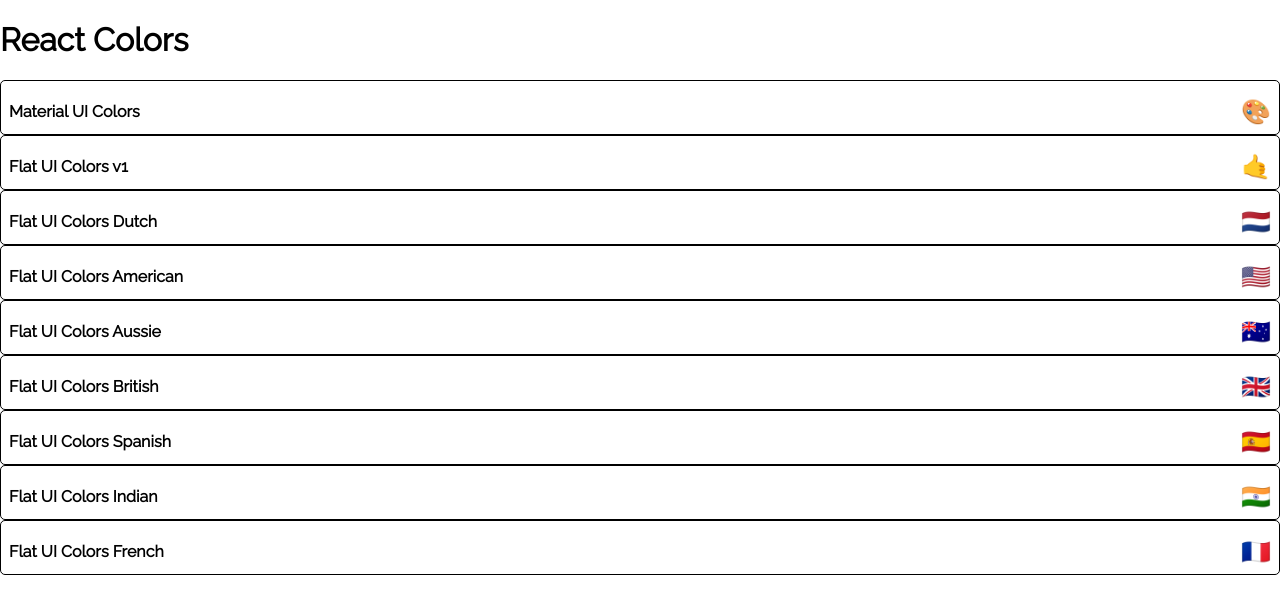
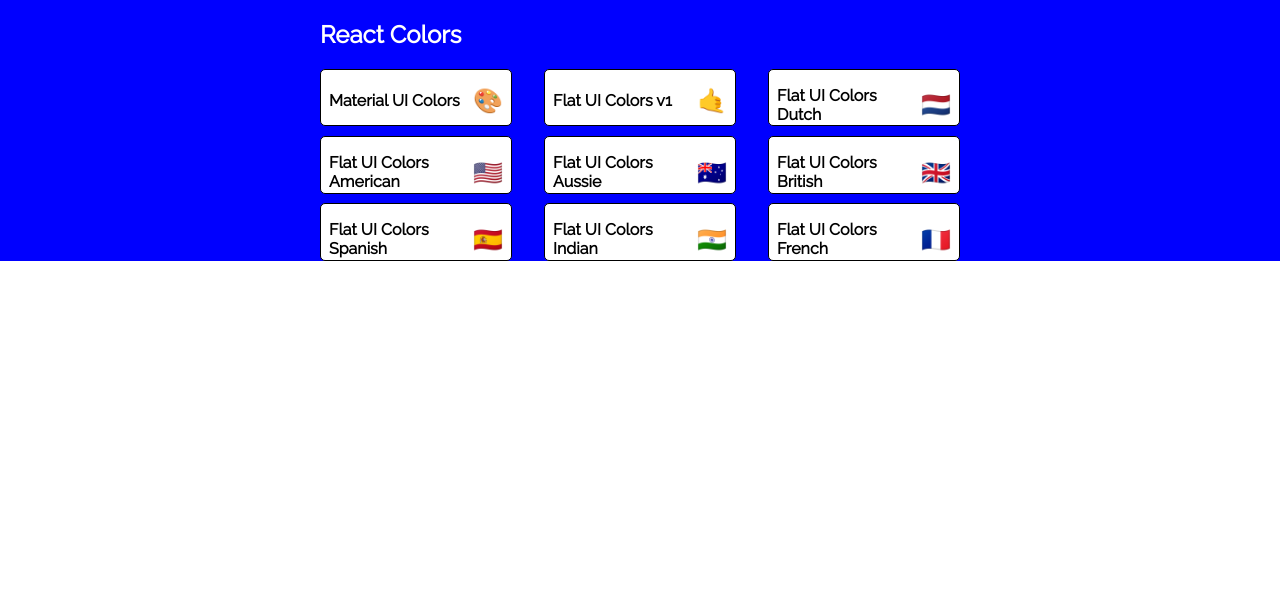
Before and after one commit to jamesv28/Color-Palette, a React (Create React App) app: page / in a window 1280 px wide. Shown: the top 614 px of the page. Built offline with nearby package versions, Linux system fonts and the light colour scheme.

Commit message:
added styling to the palette list

```diff
--- a/src/PaletteList.js
+++ b/src/PaletteList.js
@@ -1,20 +1,56 @@
 import React, { Component } from 'react';
 import {Link} from 'react-router-dom';
 import MiniPalette from './MiniPalette';
+import { withStyles } from '@material-ui/core/styles';
+
+const styles = {
+    root: {
+        backgroundColor: "blue",
+        height: "100%",
+        display: "flex",
+        alignItems: "flex-start",
+        justifyContent: "center"
+    },
+    container: {
+        display: "flex",
+        width: "50%",
+        alignItems: "flex-start",
+        flexDirection: "column",
+        flexWrap: "wrap"
+    },
+    navbar: {
+        display: "flex",
+        width: "100%",
+        justifyContent: "space-between",
+        color: "white"
+    },
+    palettes: {
+        boxSizing: "border-box",
+        width: "100%",
+        display: "grid",
+        gridTemplateColumns: "repeat(3, 30%)",
+        gridGap: "5%"
+    }
+}
 
 class PaletteList extends Component {
     render() {
-        const {palettes} = this.props;
-        console.log(palettes);
+        const {palettes, classes} = this.props;
         return (
-            <div>
-                <h1>React Colors</h1>
-                {palettes.map(palette => (
-                    <MiniPalette {...palette} />
-                ))}
+            <div className={classes.root}>
+                <div className={classes.container}>
+                    <nav className={classes.navbar}>
+                        <h1>React Colors</h1>
+                    </nav>
+                    <div className={classes.palettes}>
+                        {palettes.map(palette => (
+                            <MiniPalette {...palette} />
+                        ))}
+                    </div>
+                </div>
             </div>
         )
     }
 }
 
-export default PaletteList;
+export default withStyles(styles)(PaletteList);
```
